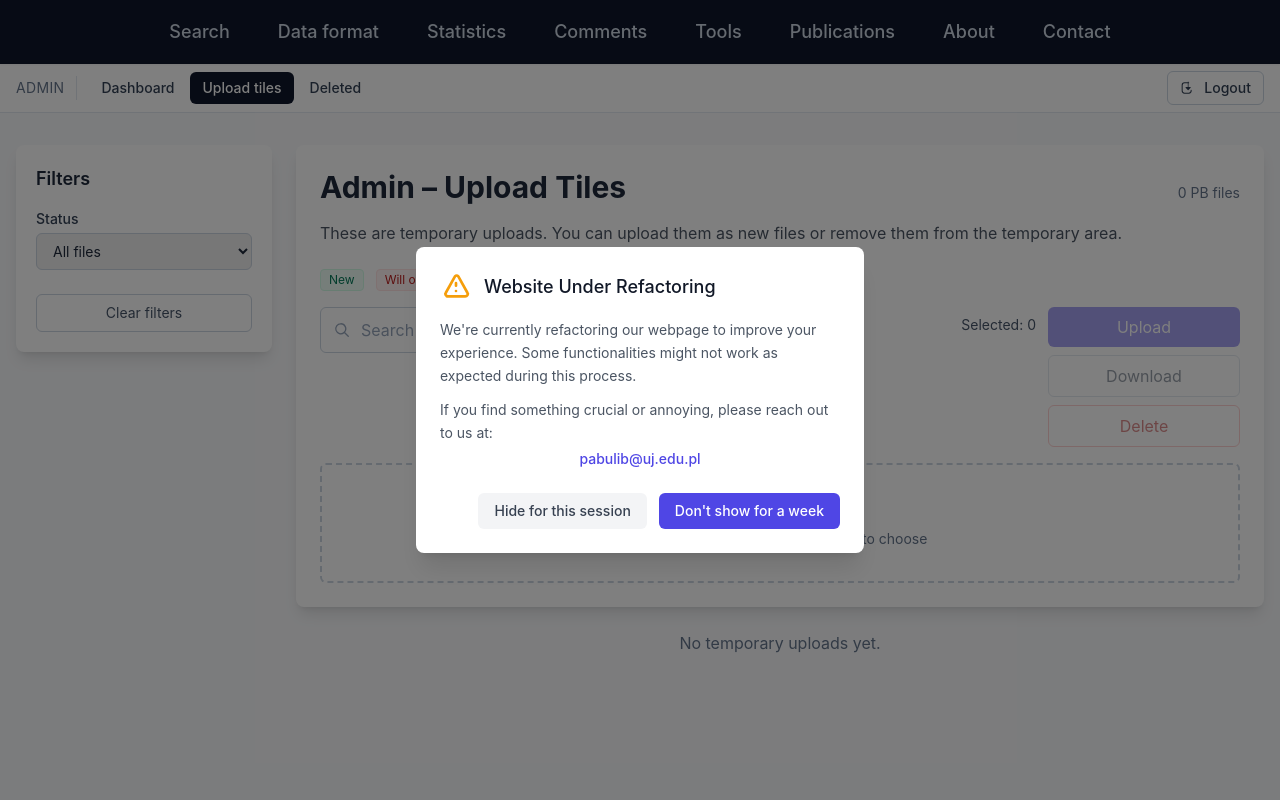
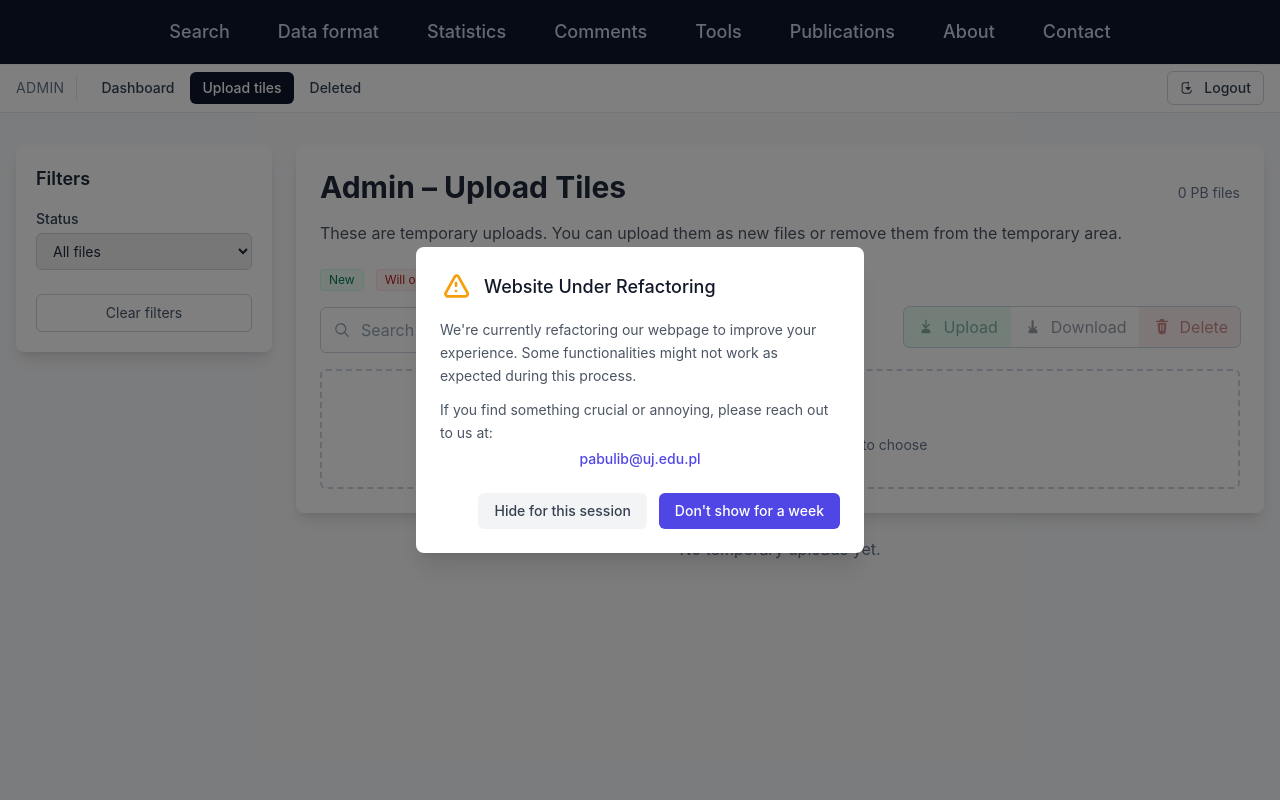
Before and after one commit to pabulib/pabulib_front, a Flask app: page /admin/upload in a window 1280 px wide. Run offline with Flask 3, Linux system fonts and the light colour scheme; the visitor is signed in with stand-in values (Sample User, id 1); some libraries are stand-ins or nearby versions.

Commit message:
action buttons colors

```diff
--- a/app/templates/admin/upload_tiles.html
+++ b/app/templates/admin/upload_tiles.html
@@ -60,12 +60,23 @@
           </div>
 
           <!-- Right group: selected label (left) + stacked actions (right) -->
-          <div class="shrink-0 flex items-start gap-3">
-            <span id="tmpSelectedLabel" class="mt-2 text-sm text-slate-600 whitespace-nowrap">Selected: <span id="tmpSelected">0</span></span>
-            <div class="flex flex-col items-end gap-2">
-              <button id="uploadSelectedBtn" type="button" class="w-48 px-3 py-2 rounded-md bg-indigo-600 text-white disabled:opacity-50 disabled:cursor-not-allowed">Upload</button>
-              <button type="button" id="downloadSelected" class="w-48 px-3 py-2 rounded-md border border-slate-300 text-slate-700 hover:bg-slate-50 disabled:opacity-50 disabled:cursor-not-allowed">Download</button>
-              <button type="button" id="deleteSelected" class="w-48 px-3 py-2 rounded-md border border-red-300 text-red-700 hover:bg-red-50 disabled:opacity-50 disabled:cursor-not-allowed">Delete</button>
+          <div class="shrink-0 flex items-center gap-3">
+            <!-- Responsive action group: horizontal on sm+, stacked on xs -->
+            <div class="flex flex-col sm:flex-row items-stretch sm:items-center gap-2 sm:gap-0">
+              <div class="inline-flex rounded-md shadow-sm ring-1 ring-slate-300 overflow-hidden divide-y sm:divide-y-0 sm:divide-x divide-slate-200">
+                <button id="uploadSelectedBtn" type="button" title="Upload selected" class="inline-flex items-center gap-2 px-3 py-2 bg-emerald-100 text-emerald-800 hover:bg-emerald-200 focus:outline-none focus:ring-2 focus:ring-emerald-500 disabled:opacity-50 disabled:cursor-not-allowed">
+                  <svg xmlns="http://www.w3.org/2000/svg" viewBox="0 0 24 24" fill="currentColor" class="w-5 h-5"><path d="M12 3a.75.75 0 0 1 .75.75V14a.75.75 0 0 1-1.5 0V3.75A.75.75 0 0 1 12 3Z"/><path d="M7.72 8.47a.75.75 0 0 1 1.06 0L12 11.69l3.22-3.22a.75.75 0 1 1 1.06 1.06l-3.75 3.75a1.5 1.5 0 0 1-2.12 0L7.72 9.53a.75.75 0 0 1 0-1.06Z"/><path d="M6.75 18A3.75 3.75 0 0 1 10.5 14.25h3A3.75 3.75 0 0 1 17.25 18v1.5H6.75V18Z"/></svg>
+                  <span id="uploadLabel" class="hidden sm:inline">Upload</span>
+                </button>
+                <button type="button" id="downloadSelected" title="Download selected" class="inline-flex items-center gap-2 px-3 py-2 bg-white text-slate-700 hover:bg-slate-50 focus:outline-none focus:ring-2 focus:ring-indigo-500 disabled:opacity-50 disabled:cursor-not-allowed">
+                  <svg xmlns="http://www.w3.org/2000/svg" viewBox="0 0 24 24" fill="currentColor" class="w-5 h-5"><path d="M12 3.75a.75.75 0 0 1 .75.75v9.44l2.47-2.47a.75.75 0 1 1 1.06 1.06l-3.75 3.75a1.5 1.5 0 0 1-2.12 0L6.66 12.53a.75.75 0 0 1 1.06-1.06l2.53 2.53V4.5a.75.75 0 0 1 .75-.75Z"/><path d="M6.75 18A3.75 3.75 0 0 1 10.5 14.25h3A3.75 3.75 0 0 1 17.25 18v1.5H6.75V18Z"/></svg>
+                  <span id="downloadLabel" class="hidden sm:inline">Download</span>
+                </button>
+                <button type="button" id="deleteSelected" title="Delete selected" class="inline-flex items-center gap-2 px-3 py-2 bg-red-100 text-red-800 hover:bg-red-200 focus:outline-none focus:ring-2 focus:ring-red-500 disabled:opacity-50 disabled:cursor-not-allowed">
+                  <svg xmlns="http://www.w3.org/2000/svg" viewBox="0 0 24 24" fill="currentColor" class="w-5 h-5"><path d="M9 3.75A1.5 1.5 0 0 1 10.5 2.25h3A1.5 1.5 0 0 1 15 3.75V4.5h3.75a.75.75 0 0 1 0 1.5H5.25a.75.75 0 0 1 0-1.5H9V3.75Z"/><path fill-rule="evenodd" d="M6.75 6.75h10.5l-.69 11.087A3 3 0 0 1 13.57 20.7H10.43a3 3 0 0 1-2.99-2.863L6.75 6.75Zm4.5 3a.75.75 0 0 0-1.5 0v6a.75.75 0 1 0 1.5 0v-6Zm3 0a.75.75 0 0 0-1.5 0v6a.75.75 0 1 0 1.5 0v-6Z" clip-rule="evenodd"/></svg>
+                  <span id="deleteLabel" class="hidden sm:inline">Delete</span>
+                </button>
+              </div>
             </div>
           </div>
         </div>
@@ -153,8 +164,10 @@
   const uploadSelectedBtn = document.getElementById('uploadSelectedBtn');
   const deleteSelected = document.getElementById('deleteSelected');
   const downloadSelected = document.getElementById('downloadSelected');
-  const selectedCountEl = document.getElementById('tmpSelected');
-  const selectedLabel = document.getElementById('tmpSelectedLabel');
+  const uploadLabel = document.getElementById('uploadLabel');
+  const downloadLabel = document.getElementById('downloadLabel');
+  const deleteLabel = document.getElementById('deleteLabel');
+  // Removed explicit Selected: X label from UI; keep internal count only if needed.
   // const replaceWithSelected = document.getElementById('replaceWithSelected');
   const total = tiles.length;
 
@@ -228,21 +241,13 @@
   function updateUploadSelectedButton(){
     const boxes = checkedBoxes();
     const n = boxes.length;
-    if(uploadSelectedBtn){
-      // Keep concise label; optionally append count when > 0
-      uploadSelectedBtn.textContent = n > 0 ? `Upload ${n}` : 'Upload';
-      uploadSelectedBtn.disabled = n === 0;
-    }
-    if(deleteSelected){
-      deleteSelected.textContent = n > 0 ? `Delete ${n}` : 'Delete';
-      deleteSelected.disabled = n === 0;
-    }
-    if(downloadSelected){
-      downloadSelected.textContent = n > 0 ? `Download ${n}` : 'Download';
-      downloadSelected.disabled = n === 0;
-    }
-    if(selectedCountEl){ selectedCountEl.textContent = String(n); }
-    // keep label visible as per request, but show 0 when nothing selected
+    if(uploadSelectedBtn){ uploadSelectedBtn.disabled = n === 0; }
+    if(deleteSelected){ deleteSelected.disabled = n === 0; }
+    if(downloadSelected){ downloadSelected.disabled = n === 0; }
+    if(uploadLabel){ uploadLabel.textContent = n > 0 ? `Upload ${n}` : 'Upload'; }
+    if(deleteLabel){ deleteLabel.textContent = n > 0 ? `Delete ${n}` : 'Delete'; }
+    if(downloadLabel){ downloadLabel.textContent = n > 0 ? `Download ${n}` : 'Download'; }
+    // No external label to update
   }
 
   async function postAction(url, name){
```
